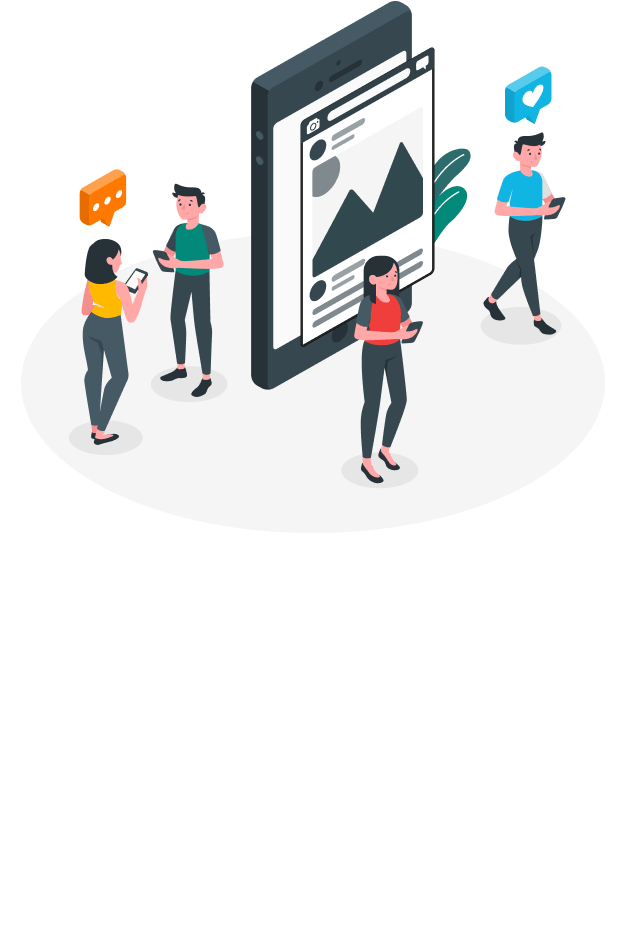
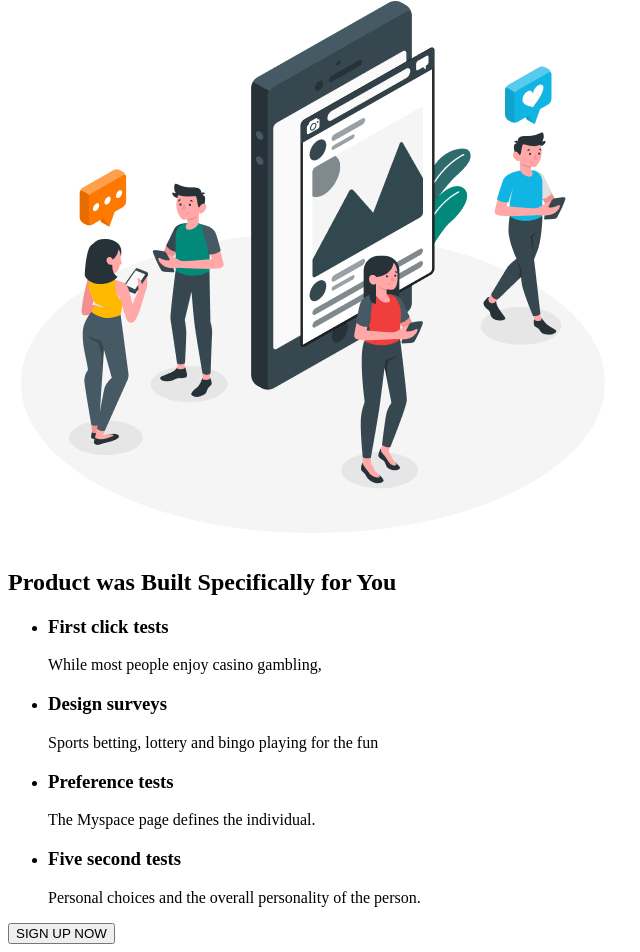
Before and after one commit to Sivonenko/fs-116.2, a plain HTML site: page index.html in a window 1280 px wide. Shown: the part 363-1315 px from the top of the page, without its empty margins (0-640 px from the left). Before the commit the page ends 920 px from the top, so only its background shows below. Drawn offline with Linux system fonts and the light colour scheme.

Commit message:
add markup product section

```diff
--- a/index.html
+++ b/index.html
@@ -46,6 +46,29 @@
           height="555"
         />
       </section>
+      <!-- product -->
+      <section>
+        <h2>Product was Built Specifically for You</h2>
+        <ul>
+          <li>
+            <h3>First click tests</h3>
+            <p>While most people enjoy casino gambling,</p>
+          </li>
+          <li>
+            <h3>Design surveys</h3>
+            <p>Sports betting, lottery and bingo playing for the fun</p>
+          </li>
+          <li>
+            <h3>Preference tests</h3>
+            <p>The Myspace page defines the individual.</p>
+          </li>
+          <li>
+            <h3>Five second tests</h3>
+            <p>Personal choices and the overall personality of the person.</p>
+          </li>
+        </ul>
+        <button type="button">SIGN UP NOW</button>
+      </section>
     </main>
   </body>
 </html>
```
